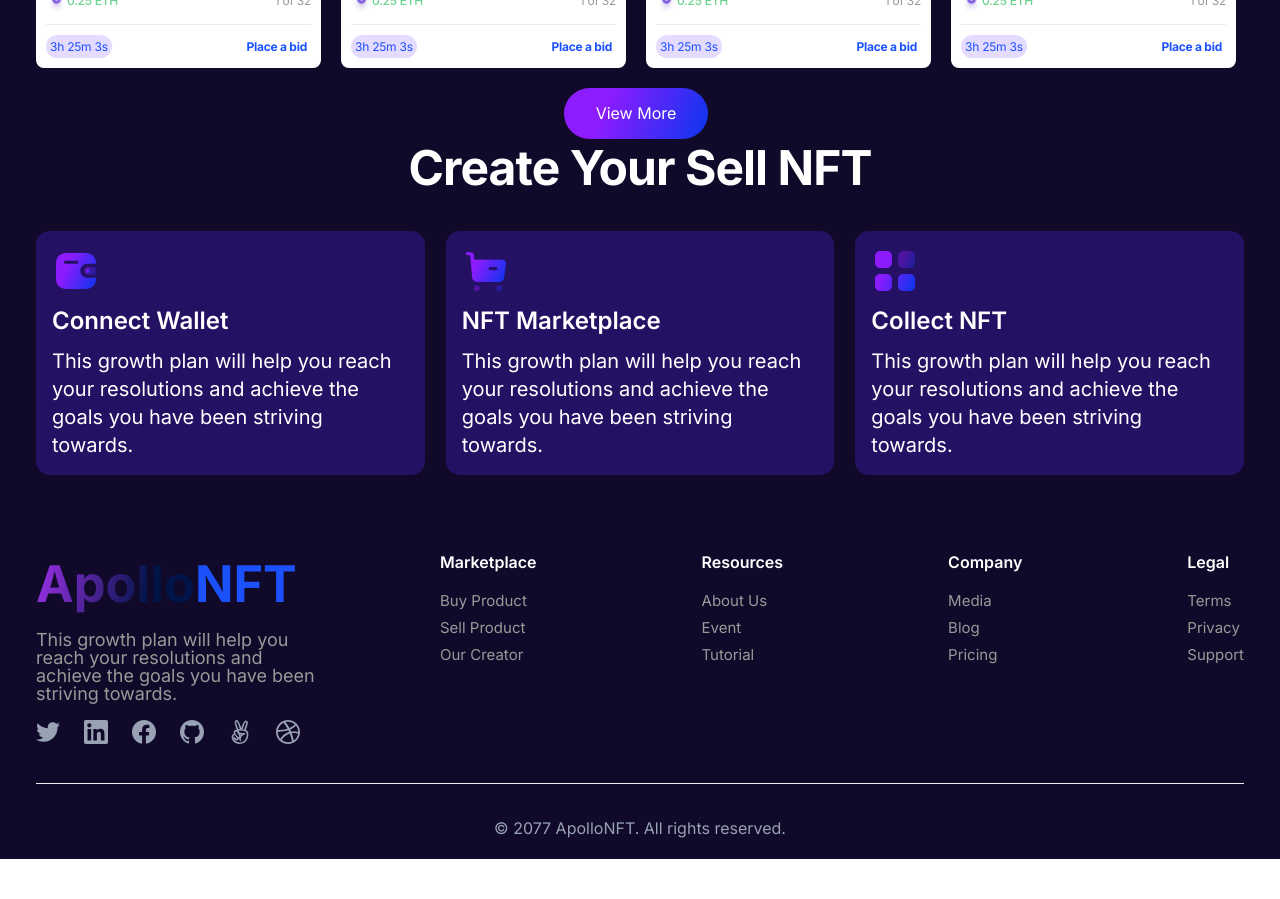
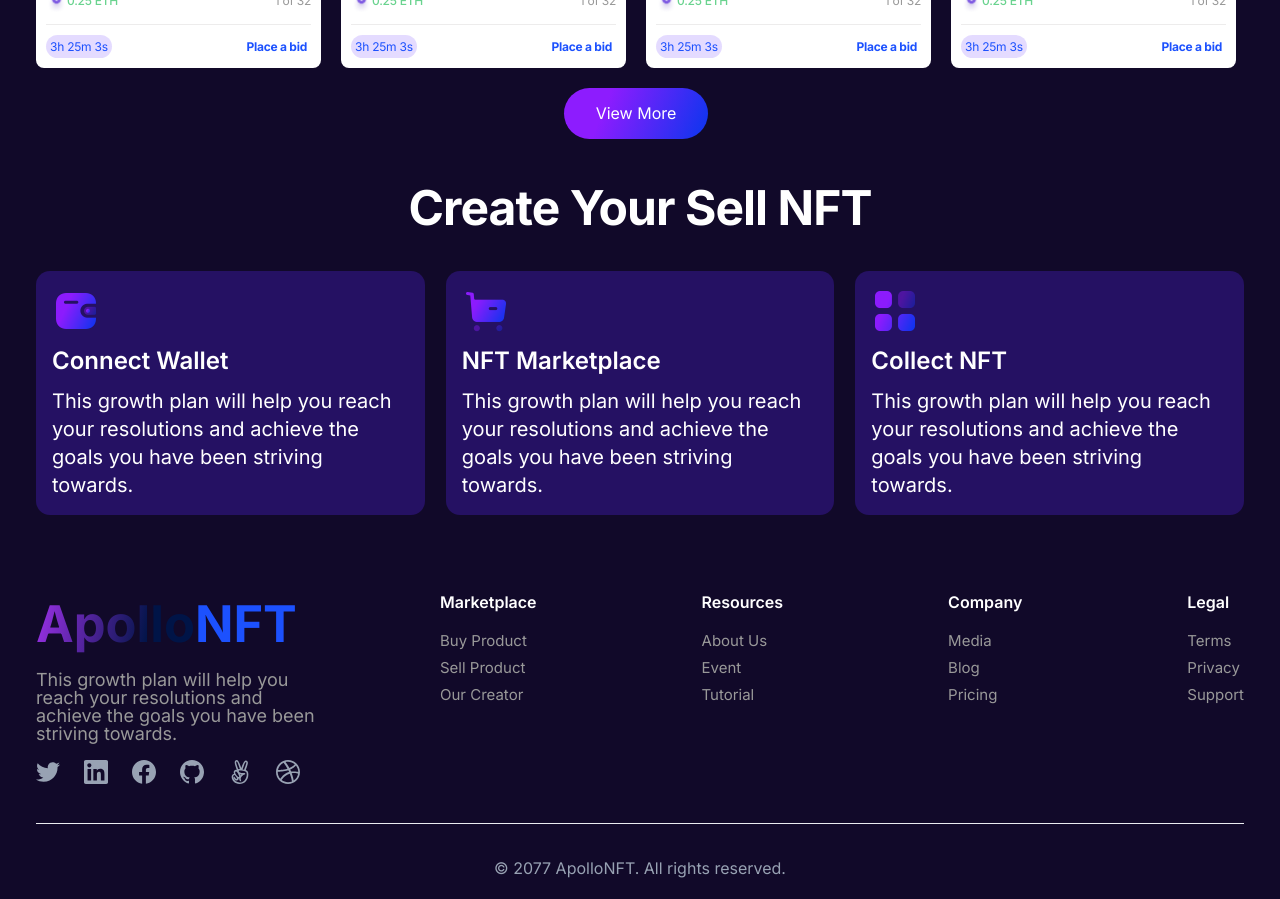
Before and after one commit to Andrei-P47/monkey-2, a React (Create React App) app: page / in a window 1280 px wide. Shown: the part 1900-2799 px from the top of the page. Before the commit the page ends 2759 px from the top, so only its background shows below. Built offline with nearby package versions, Linux system fonts and the light colour scheme.

Commit message:
created static desktop version of Create your nft

```diff
--- a/src/components/CreateYourNft/index.tsx
+++ b/src/components/CreateYourNft/index.tsx
@@ -2,7 +2,7 @@
 
 const CreateYourNft = () => {
     return (
-        <div className="flex flex-col justify-center items-center gap-[34px]">
+        <div className="flex flex-col justify-center items-center gap-[34px] mt-10">
             <div className="font-bold text-[48px] leading-[58px] -tracking-[.02em] text-white">
                 Create Your Sell NFT
             </div>
```
